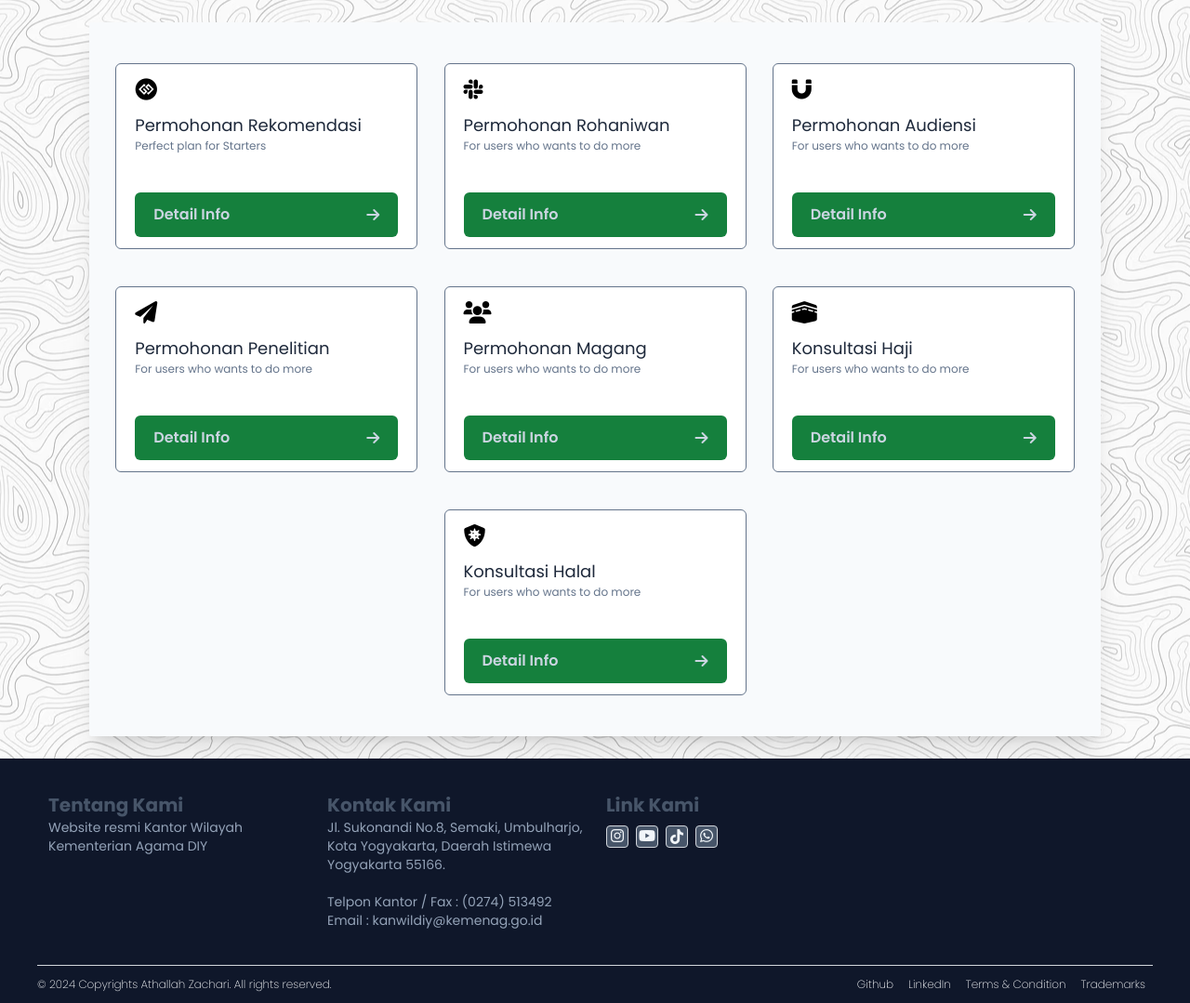
After one commit to AthallahZachari/BukuTamu-Kanwil-Kementrian-Agama-DIY, a PHP site: page /pages/mainmenu.php in a window 1280 px wide. The commit adds this page. Shown: the whole page at 93% size. Run offline with PHP 8.4, Linux system fonts and the light colour scheme; some libraries are stand-ins or nearby versions.

Commit message:
add main menu preface

```diff
--- a/pages/landing.php
+++ b/pages/landing.php
@@ -25,7 +25,8 @@ $visitorCount = $result['visitors'];
           Selamat Datang di Buku Tamu Kanwil Kemenag D.I.Yogyakarta
         </h1>
         <div class="pt-5 flex justify-center">
-          <a href="./pages/pengunjung/pengunjung.php" class="text-slate-300 bg-green-800 hover:bg-green-950 font-semibold px-8 py-3 rounded-md transition-all duration-300">
+          <!-- ./pages/pengunjung/pengunjung.php -->
+          <a href="./pages/mainmenu.php" class="text-slate-300 bg-green-800 hover:bg-green-950 font-semibold px-8 py-3 rounded-md transition-all duration-300">
             <i class="fa-regular fa-user pr-2"></i>Klik Disini
           </a>
         </div>
--- /dev/null
+++ b/pages/mainmenu.php
@@ -0,0 +1,32 @@
+<?php
+include '../includes/header.php';
+$data = [
+    ["judul" => "Permohonan Rekomendasi", "deskripsi" => "Perfect plan for Starters", "icon" => "fa-brands fa-gg-circle"],
+    ["judul" => "Permohonan Rohaniwan", "deskripsi" => "For users who wants to do more", "icon" => "fa-brands fa-slack"],
+    ["judul" => "Permohonan Audiensi", "deskripsi" => "For users who wants to do more", "icon" => "fa-solid fa-magnet"],
+    ["judul" => "Permohonan Penelitian", "deskripsi" => "For users who wants to do more", "icon" => "fa-solid fa-paper-plane"],
+    ["judul" => "Permohonan Magang", "deskripsi" => "For users who wants to do more", "icon" => "fa-solid fa-users"],
+    ["judul" => "Konsultasi Haji", "deskripsi" => "For users who wants to do more", "icon" => "fa-solid fa-kaaba"],
+    ["judul" => "Konsultasi Halal", "deskripsi" => "For users who wants to do more", "icon" => "fa-solid fa-shield-virus"],
+];
+?>
+
+<body class="min-h-screen w-full flex flex-col items-center justify-center relative bg-fixed bg-center bg-repeat" style="background-image: url('../assets/belakang.avif');">
+    <div class=" max-w-[85%] py-6 my-6 flex flex-wrap justify-evenly rounded-sm shadow-xl bg-slate-50">
+        <?php foreach ($data as $row) { ?>
+            <section class=" min-w-[325px] min-h-[200px] px-5 py-3 my-5 flex flex-col justify-between border border-slate-500 rounded-md bg-white">
+                <div>
+                    <span class=" block text-2xl">
+                        <i class="<?= $row["icon"];?>"></i>
+                    </span>
+                    <h1 class=" text-lg text-slate-800 mt-2"><?= $row["judul"];?></h1>
+                    <p class=" text-xs text-slate-500"><?= $row["deskripsi"];?></p>
+                </div>
+                <a href="./pages/mainmenu.php" class=" flex justify-between items-center text-slate-300 bg-green-700 hover:bg-green-800 font-semibold px-5 py-3 rounded-md transition-all duration-300">
+                    Detail Info<i class="fa-solid fa-arrow-right"></i>
+                </a>
+            </section>
+        <?php } ?>
+    </div>
+</body>
+<?php include '../includes/footer.php' ?>
```
Also changed, not shown: pages/login.php (+0 -8 lines).
